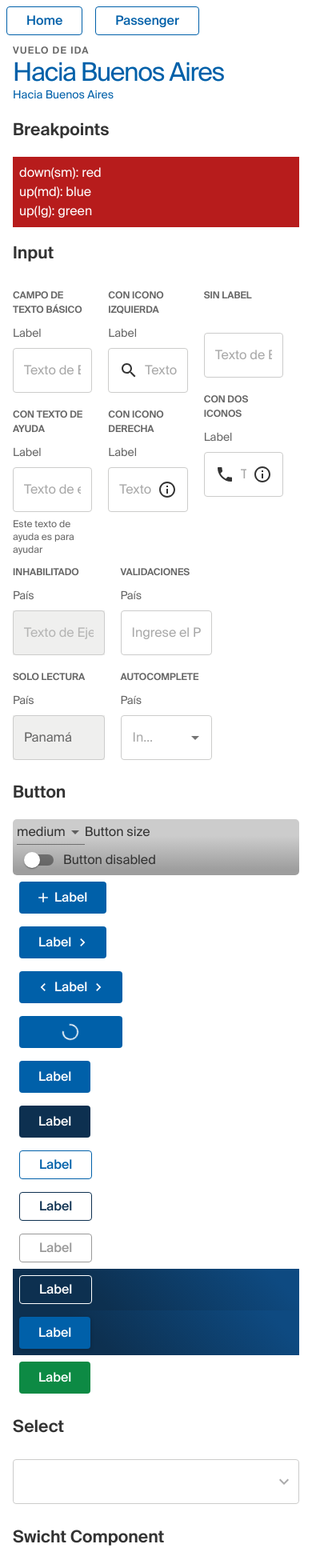
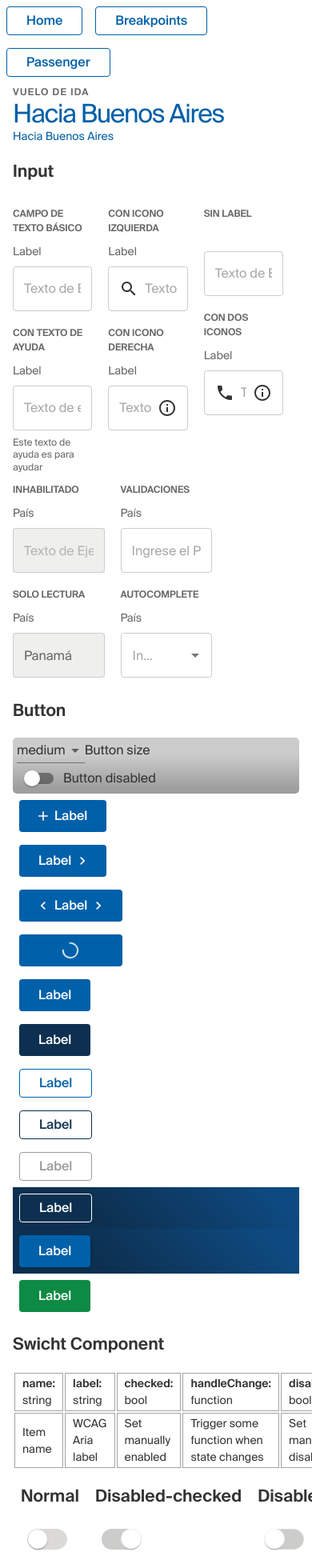
Before and after one commit to santiago86/testcomponents, a React (Create React App) app: page / in a window 390 px wide. Shown: the top 1955 px of the page at 80% size. Built offline with nearby package versions, Linux system fonts and the light colour scheme.

Commit message:
Moved breakpoints to different view

```diff
--- a/src/App.js
+++ b/src/App.js
@@ -6,13 +6,11 @@ import Form from "./components/TextField/Form"
 import SelectSection from "./section/SelectSection"
 import SelectCSection from "./section/SelectCSection"
 import TypographyCo from "./components/typographyCo"
-import SelectCo from "./components/selectCo"
 
 import StepperSection from "./section/StepperSection"
 import TypographySection from "./section/TypographySection"
 import ButtonSection from "./section/ButtonSection"
 import SwichtSection from "./section/SwichtSection"
-import BreakpointsCo from "./components/breakpointsCo"
 
 import SliderSection from "./section/SliderSection"
 
@@ -31,19 +29,15 @@ function App() {
           <TypographyCo variant="body2" component="span" color="primary">
             Hacia Buenos Aires
           </TypographyCo>
-          <h2>Breakpoints</h2>
-          <BreakpointsCo />
           <h2>Input</h2>
           <Form />
           <h2>Button </h2>
           <ButtonSection />
-          <h2> Select </h2>
-          <SelectCo />
           <h2> Swicht Component </h2>
           <SwichtSection />
           <h2> Stepper </h2>
           <StepperSection />
-          <h2> Switch </h2>
+          <h2> Select </h2>
           <Switch checked={check} onChange={() => setCheck(!check)} />
           {!check && <SelectSection />}
           {check && <SelectCSection />}
--- a/src/components/navigation.js
+++ b/src/components/navigation.js
@@ -8,6 +8,9 @@ const Navigation = () => {
       <ButtonCo variant="outlined" to="/" component={Link}>
         Home
       </ButtonCo>
+      <ButtonCo variant="outlined" to="/breakpoints" component={Link}>
+        Breakpoints
+      </ButtonCo>
       <ButtonCo variant="outlined" to="/passenger" component={Link}>
         Passenger
       </ButtonCo>
--- a/src/constants/routes.js
+++ b/src/constants/routes.js
@@ -1,9 +1,11 @@
 import App from "../App"
 import Passenger from "../section/PassengerForm"
+import BreakpointsCo from "../components/breakpointsCo"
 
 export const ROUTES = {
   HOME: "/",
   PASSENGER: "/passenger",
+  BREAKPOINT: "/breakpoints",
 }
 
 export const ROUTES_CONFIG = [
@@ -13,6 +15,10 @@ export const ROUTES_CONFIG = [
     exact: true,
   },
   {
+    path: ROUTES.BREAKPOINT,
+    component: BreakpointsCo,
+  },
+  {
     path: ROUTES.PASSENGER,
     component: Passenger,
   },
```
